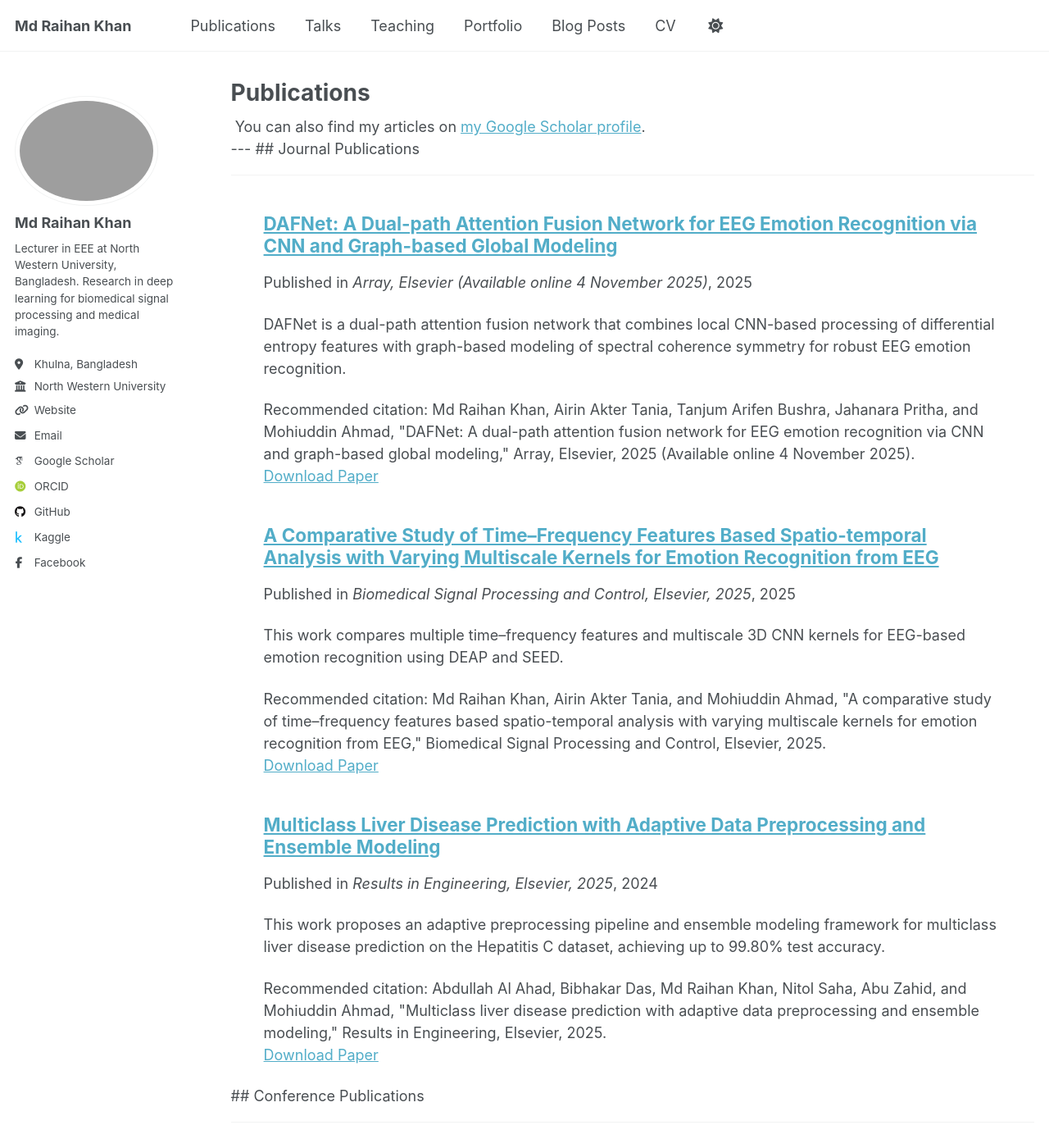
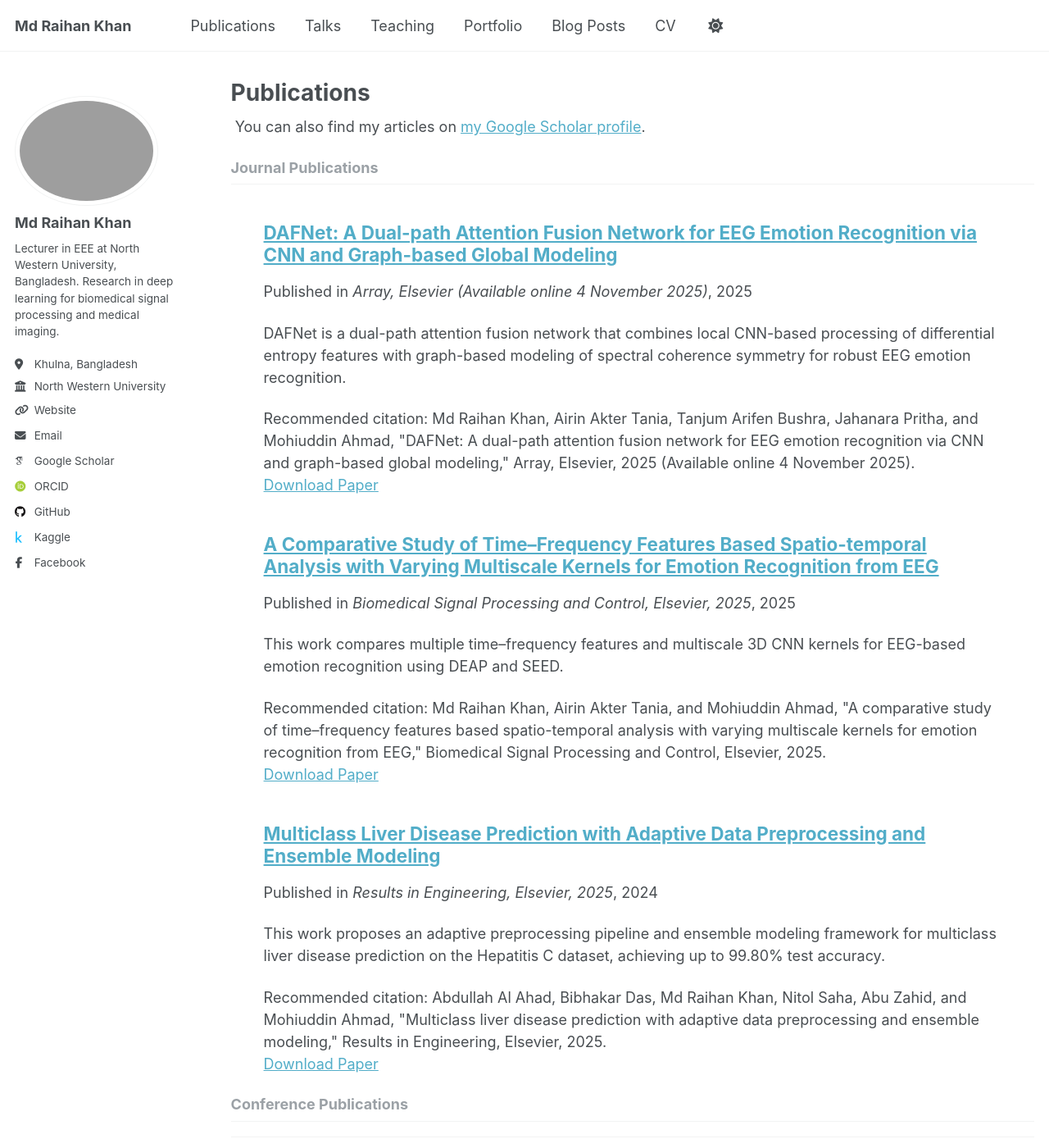
Before and after one commit to kraihan/kraihan.github.io, a Jekyll site: the page built from _pages/publications.html, in a window 1280 px wide and 1400 px high. Shown: the whole window at 82% size. Built offline with Jekyll 4.4.1, drawn with Linux system fonts in a browser that asks for light colours; some web fonts are replaced.

Commit message:
Update publications.html

```diff
--- a/_pages/publications.html
+++ b/_pages/publications.html
@@ -17,11 +17,10 @@ author_profile: true
 {% assign journal_pubs = site.publications | where: "category", "journal" %}
 {% assign conf_pubs    = site.publications | where: "category", "conference" %}
 
----
+
 
 {% if journal_pubs.size > 0 %}
-## Journal Publications
-<hr />
+<h2 class="archive__subtitle">Journal Publications</h2>
 
 <ul>
 {% for post in journal_pubs reversed %}
@@ -31,7 +30,8 @@ author_profile: true
 {% endif %}
 
 {% if conf_pubs.size > 0 %}
-## Conference Publications
+<h2 class="archive__subtitle">Conference Publications</h2>
+
 <hr />
 
 
```
